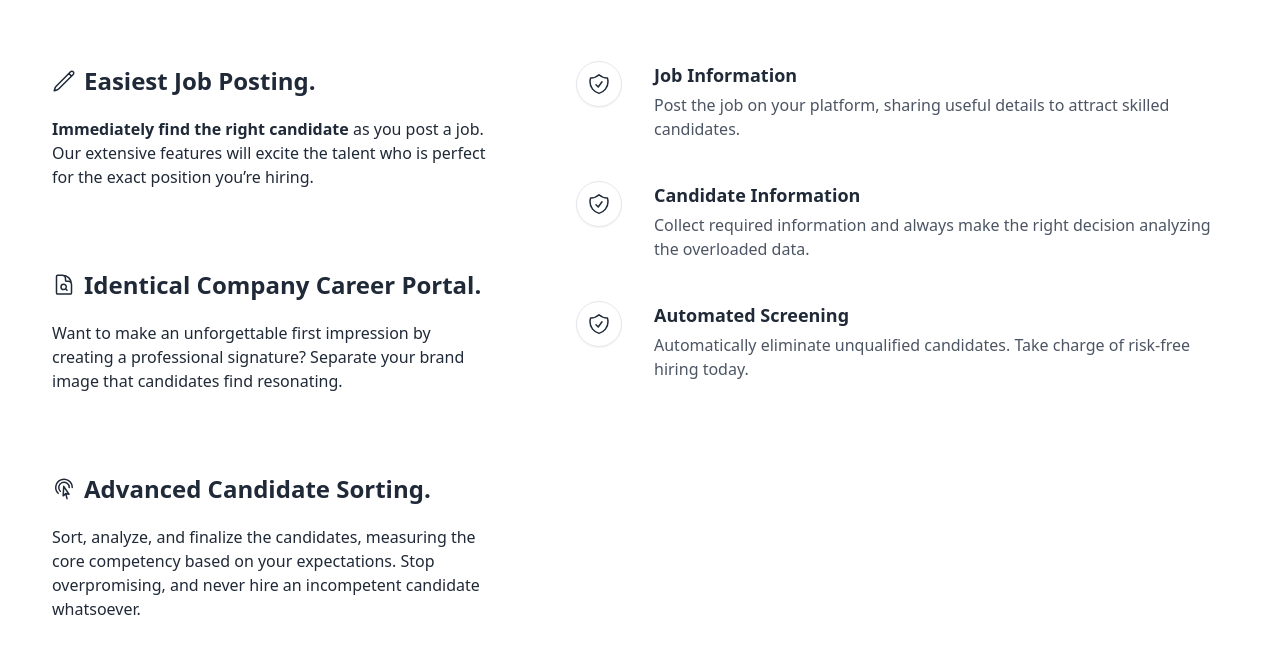
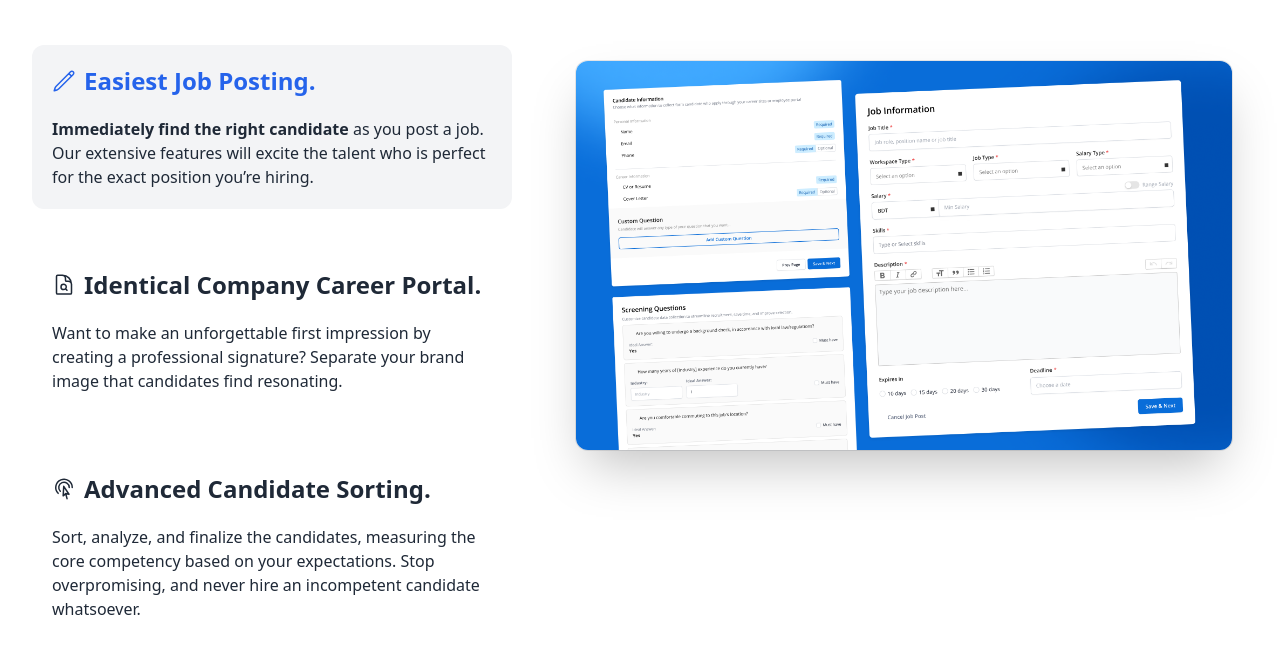
Before and after one commit to JuggleHire/jugglehire.com, a Nuxt app: page / in a window 1280 px wide. Shown: the part 2676-3340 px from the top of the page. Built offline with nearby package versions, Linux system fonts and the light colour scheme; what vue-datocms would draw is missing.

Commit message:
updated: career portal section

```diff
--- a/components/CareerPortal.vue
+++ b/components/CareerPortal.vue
@@ -1,147 +1,6 @@
 <template>
-  <!-- Icon Blocks -->
-  <div class="max-w-[85rem] px-4 py-10 sm:px-6 lg:px-8 lg:py-14 mx-auto">
-    <!-- Grid -->
-    <div class="grid md:grid-cols-2 gap-12">
-      <div class="space-y-6 lg:space-y-10">
-        <!-- Icon Block -->
-        <div class="flex group" data-aos="zoom-in" data-aos-delay="50*1">
-          <!-- Icon -->
-          <span
-            class="flex-shrink-0 inline-flex justify-center items-center w-[46px] h-[46px] rounded-full border border-gray-200 group-hover:border-gray-800 transition duration-200 bg-white text-gray-800 shadow-sm mx-auto"
-          >
-            <svg
-              xmlns="http://www.w3.org/2000/svg"
-              fill="none"
-              viewBox="0 0 24 24"
-              stroke-width="1.5"
-              stroke="currentColor"
-              class="w-6 h-6"
-            >
-              <path
-                stroke-linecap="round"
-                stroke-linejoin="round"
-                d="M9 12.75 11.25 15 15 9.75m-3-7.036A11.959 11.959 0 0 1 3.598 6 11.99 11.99 0 0 0 3 9.749c0 5.592 3.824 10.29 9 11.623 5.176-1.332 9-6.03 9-11.622 0-1.31-.21-2.571-.598-3.751h-.152c-3.196 0-6.1-1.248-8.25-3.285Z"
-              />
-            </svg>
-          </span>
-          <div class="ms-5 sm:ms-8">
-            <h3 class="text-base sm:text-lg font-semibold text-gray-800">
-              Unique Company Portal
-            </h3>
-            <p class="mt-1 text-gray-600">
-              Professionally display the company standard. Create lasting
-              impressions in the talented mind.
-            </p>
-          </div>
-        </div>
-        <div class="flex group" data-aos="zoom-in" data-aos-delay="50*2">
-          <!-- Icon -->
-          <span
-            class="flex-shrink-0 inline-flex justify-center items-center w-[46px] h-[46px] rounded-full border border-gray-200 group-hover:border-gray-800 transition duration-200 bg-white text-gray-800 shadow-sm mx-auto"
-          >
-            <svg
-              xmlns="http://www.w3.org/2000/svg"
-              fill="none"
-              viewBox="0 0 24 24"
-              stroke-width="1.5"
-              stroke="currentColor"
-              class="w-6 h-6"
-            >
-              <path
-                stroke-linecap="round"
-                stroke-linejoin="round"
-                d="M9 12.75 11.25 15 15 9.75m-3-7.036A11.959 11.959 0 0 1 3.598 6 11.99 11.99 0 0 0 3 9.749c0 5.592 3.824 10.29 9 11.623 5.176-1.332 9-6.03 9-11.622 0-1.31-.21-2.571-.598-3.751h-.152c-3.196 0-6.1-1.248-8.25-3.285Z"
-              />
-            </svg>
-          </span>
-          <div class="ms-5 sm:ms-8">
-            <h3 class="text-base sm:text-lg font-semibold text-gray-800">
-              Captivating Company Gallery
-            </h3>
-            <p class="mt-1 text-gray-600">
-              Visually showcase company culture, vision, mission, workforce, &
-              everything to create value.
-            </p>
-          </div>
-        </div>
-        <div class="flex group" data-aos="zoom-in" data-aos-delay="50*3">
-          <!-- Icon -->
-          <span
-            class="flex-shrink-0 inline-flex justify-center items-center w-[46px] h-[46px] rounded-full border border-gray-200 group-hover:border-gray-800 transition duration-200 bg-white text-gray-800 shadow-sm mx-auto"
-          >
-            <svg
-              xmlns="http://www.w3.org/2000/svg"
-              fill="none"
-              viewBox="0 0 24 24"
-              stroke-width="1.5"
-              stroke="currentColor"
-              class="w-6 h-6"
-            >
-              <path
-                stroke-linecap="round"
-                stroke-linejoin="round"
-                d="M9 12.75 11.25 15 15 9.75m-3-7.036A11.959 11.959 0 0 1 3.598 6 11.99 11.99 0 0 0 3 9.749c0 5.592 3.824 10.29 9 11.623 5.176-1.332 9-6.03 9-11.622 0-1.31-.21-2.571-.598-3.751h-.152c-3.196 0-6.1-1.248-8.25-3.285Z"
-              />
-            </svg>
-          </span>
-          <div class="ms-5 sm:ms-8">
-            <h3 class="text-base sm:text-lg font-semibold text-gray-800">
-              Open Jobs
-            </h3>
-            <p class="mt-1 text-gray-600">
-              Presenting all the current job openings will attract talent and
-              guarantee credibility.
-            </p>
-          </div>
-        </div>
-      </div>
-      <div class="space-y-3">
-        <h2 class="text-3xl text-gray-800 font-bold lg:text-4xl">
-          Identical Company Career Portal.
-        </h2>
-        <p class="text-gray-800">
-          Want to make an unforgettable first impression by creating a
-          professional signature? Separate your brand image that candidates find
-          resonating.
-        </p>
-        <ul class="space-y-4">
-          <li
-            v-for="(item, index) in rightSideList"
-            :key="item"
-            data-aos="fade-up"
-            :data-aos-delay="50 * index"
-            class="flex items-center gap-2 text-gray-800 font-bold text-base"
-          >
-            <span class="text-blue-600">
-              <svg
-                xmlns="http://www.w3.org/2000/svg"
-                fill="none"
-                viewBox="0 0 24 24"
-                stroke-width="1.5"
-                stroke="currentColor"
-                class="w-6 h-6"
-              >
-                <path
-                  stroke-linecap="round"
-                  stroke-linejoin="round"
-                  d="m4.5 12.75 6 6 9-13.5"
-                />
-              </svg>
-            </span>
-            {{ item }}
-          </li>
-        </ul>
-      </div>
-      <!-- End Col -->
-    </div>
+  <div class="mx-auto max-w-7xl ">
+    <img src="/identical-portal.png" alt="App screenshot" class="rounded-xl shadow-2xl ring-1 ring-gray-900/10 w-full">
+
   </div>
 </template>
-
-<script setup>
-const rightSideList = [
-  "Create Brand Signature",
-  "Collect Information Like Pro",
-  "Pick True Talent From The Mess",
-];
-</script>
--- a/components/EasiestJob.vue
+++ b/components/EasiestJob.vue
@@ -1,95 +1,8 @@
 <template>
-  <div class="space-y-6 lg:space-y-10">
-    <!-- Icon Block -->
-    <div class="flex group">
-      <!-- Icon -->
-      <span
-        class="flex-shrink-0 inline-flex justify-center items-center w-[46px] h-[46px] rounded-full border border-gray-200 group-hover:border-gray-800 transition duration-200 bg-white text-gray-800 shadow-sm mx-auto"
-      >
-        <svg
-          xmlns="http://www.w3.org/2000/svg"
-          fill="none"
-          viewBox="0 0 24 24"
-          stroke-width="1.5"
-          stroke="currentColor"
-          class="w-6 h-6"
-        >
-          <path
-            stroke-linecap="round"
-            stroke-linejoin="round"
-            d="M9 12.75 11.25 15 15 9.75m-3-7.036A11.959 11.959 0 0 1 3.598 6 11.99 11.99 0 0 0 3 9.749c0 5.592 3.824 10.29 9 11.623 5.176-1.332 9-6.03 9-11.622 0-1.31-.21-2.571-.598-3.751h-.152c-3.196 0-6.1-1.248-8.25-3.285Z"
-          />
-        </svg>
-      </span>
-      <div class="ms-5 sm:ms-8">
-        <h3 class="text-base sm:text-lg font-semibold text-gray-800">
-          Job Information
-        </h3>
-        <p class="mt-1 text-gray-600">
-          Post the job on your platform, sharing useful details to attract
-          skilled candidates.
-        </p>
-      </div>
-    </div>
-    <div class="flex group">
-      <!-- Icon -->
-      <span
-        class="flex-shrink-0 inline-flex justify-center items-center w-[46px] h-[46px] rounded-full border border-gray-200 group-hover:border-gray-800 transition duration-200 bg-white text-gray-800 shadow-sm mx-auto"
-      >
-        <svg
-          xmlns="http://www.w3.org/2000/svg"
-          fill="none"
-          viewBox="0 0 24 24"
-          stroke-width="1.5"
-          stroke="currentColor"
-          class="w-6 h-6"
-        >
-          <path
-            stroke-linecap="round"
-            stroke-linejoin="round"
-            d="M9 12.75 11.25 15 15 9.75m-3-7.036A11.959 11.959 0 0 1 3.598 6 11.99 11.99 0 0 0 3 9.749c0 5.592 3.824 10.29 9 11.623 5.176-1.332 9-6.03 9-11.622 0-1.31-.21-2.571-.598-3.751h-.152c-3.196 0-6.1-1.248-8.25-3.285Z"
-          />
-        </svg>
-      </span>
-      <div class="ms-5 sm:ms-8">
-        <h3 class="text-base sm:text-lg font-semibold text-gray-800">
-          Candidate Information
-        </h3>
-        <p class="mt-1 text-gray-600">
-          Collect required information and always make the right decision
-          analyzing the overloaded data.
-        </p>
-      </div>
-    </div>
-    <div class="flex group">
-      <!-- Icon -->
-      <span
-        class="flex-shrink-0 inline-flex justify-center items-center w-[46px] h-[46px] rounded-full border border-gray-200 group-hover:border-gray-800 transition duration-200 bg-white text-gray-800 shadow-sm mx-auto"
-      >
-        <svg
-          xmlns="http://www.w3.org/2000/svg"
-          fill="none"
-          viewBox="0 0 24 24"
-          stroke-width="1.5"
-          stroke="currentColor"
-          class="w-6 h-6"
-        >
-          <path
-            stroke-linecap="round"
-            stroke-linejoin="round"
-            d="M9 12.75 11.25 15 15 9.75m-3-7.036A11.959 11.959 0 0 1 3.598 6 11.99 11.99 0 0 0 3 9.749c0 5.592 3.824 10.29 9 11.623 5.176-1.332 9-6.03 9-11.622 0-1.31-.21-2.571-.598-3.751h-.152c-3.196 0-6.1-1.248-8.25-3.285Z"
-          />
-        </svg>
-      </span>
-      <div class="ms-5 sm:ms-8">
-        <h3 class="text-base sm:text-lg font-semibold text-gray-800">
-          Automated Screening
-        </h3>
-        <p class="mt-1 text-gray-600">
-          Automatically eliminate unqualified candidates. Take charge of
-          risk-free hiring today.
-        </p>
-      </div>
-    </div>
+  <div class="mx-auto max-w-7xl ">
+    <img src="/easiest-jobposting.png" alt="App screenshot" class="rounded-xl shadow-2xl ring-1 ring-gray-900/10 w-full">
+    <!-- <div class="relative" aria-hidden="true">
+          <div class="absolute -inset-x-20 bottom-0 bg-gradient-to-t from-white pt-[7%]"></div>
+        </div> -->
   </div>
 </template>
--- a/components/FeaturesTab.vue
+++ b/components/FeaturesTab.vue
@@ -1,124 +1,79 @@
 <template>
   <div class="py-[7rem]">
-    <div
-      class="max-w-[85rem] px-4 py-10 sm:px-6 lg:px-8 lg:py-14 mx-auto flex gap-12"
-    >
-      <ul
-        class="max-w-[30rem] flex flex-row md:flex-col overflow-x-auto gap-10"
-        aria-label="Tabs"
-        role="tablist"
-      >
-        <li
-          class="hs-tab-active:bg-gray-100 hs-tab-active:hover:border-transparent w-full flex flex-col text-start hover:bg-gray-100 p-3 md:p-5 rounded-xl group cursor-pointer"
-          role="tab"
-        >
-          <div
-            class="flex items-center gap-2 text-gray-800 group-hover:text-blue-600 transition duration-200"
-          >
+    <div class="max-w-[85rem] px-4 py-10 sm:px-6 lg:px-8 lg:py-14 mx-auto flex gap-12">
+      <ul class="max-w-[30rem] flex flex-row md:flex-col overflow-x-auto gap-10" aria-label="Tabs" role="tablist">
+        <li @click="tab = 1"
+          class="  w-full flex flex-col text-start hover:bg-gray-100 text-blue-600 p-3 md:p-5 rounded-xl group cursor-pointer"
+          role="tab" :class="tab === 1 ? 'bg-gray-100' : ''">
+          <div class="flex items-center gap-2  group-hover:text-blue-600 transition duration-200"
+            :class="tab === 1 ? 'text-blue-600' : 'text-gray-800'">
             <span>
-              <svg
-                xmlns="http://www.w3.org/2000/svg"
-                fill="none"
-                viewBox="0 0 24 24"
-                stroke-width="1.5"
-                stroke="currentColor"
-                class="w-6 h-6"
-              >
-                <path
-                  stroke-linecap="round"
-                  stroke-linejoin="round"
-                  d="m16.862 4.487 1.687-1.688a1.875 1.875 0 1 1 2.652 2.652L6.832 19.82a4.5 4.5 0 0 1-1.897 1.13l-2.685.8.8-2.685a4.5 4.5 0 0 1 1.13-1.897L16.863 4.487Zm0 0L19.5 7.125"
-                />
+              <svg xmlns="http://www.w3.org/2000/svg" fill="none" viewBox="0 0 24 24" stroke-width="1.5"
+                stroke="currentColor" class="w-6 h-6">
+                <path stroke-linecap="round" stroke-linejoin="round"
+                  d="m16.862 4.487 1.687-1.688a1.875 1.875 0 1 1 2.652 2.652L6.832 19.82a4.5 4.5 0 0 1-1.897 1.13l-2.685.8.8-2.685a4.5 4.5 0 0 1 1.13-1.897L16.863 4.487Zm0 0L19.5 7.125" />
               </svg>
             </span>
-            <span class="whitespace-nowrap text-2xl block font-semibold"
-              >Easiest Job Posting.</span
-            >
+            <span class="whitespace-nowrap text-2xl block font-semibold">Easiest Job Posting.</span>
           </div>
 
           <div class="mt-5 hidden lg:block">
-            <span class="mt-2 text-gray-800"
-              ><b>Immediately find the right candidate</b> as you post a job.
+            <span class="mt-2 text-gray-800"><b>Immediately find the right candidate</b> as you post a job.
               Our extensive features will excite the talent who is perfect for
-              the exact position you’re hiring.</span
-            >
+              the exact position you’re hiring.</span>
           </div>
         </li>
-        <li
-          class="hs-tab-active:bg-gray-100 hs-tab-active:hover:border-transparent w-full flex flex-col text-start hover:bg-gray-100 p-3 md:p-5 rounded-xl group cursor-pointer"
-          role="tab"
-        >
-          <div
-            class="flex items-center gap-2 text-gray-800 group-hover:text-blue-600 transition duration-200"
-          >
+        <li @click="tab = 2"
+          class="  w-full flex flex-col text-start hover:bg-gray-100 p-3 md:p-5 rounded-xl group cursor-pointer"
+          :class="tab === 2 ? 'bg-gray-100' : ''" role="tab">
+          <div class="flex items-center gap-2  group-hover:text-blue-600 transition duration-200"
+            :class="tab === 2 ? 'text-blue-600' : 'text-gray-800'">
             <span>
-              <svg
-                xmlns="http://www.w3.org/2000/svg"
-                fill="none"
-                viewBox="0 0 24 24"
-                stroke-width="1.5"
-                stroke="currentColor"
-                class="w-6 h-6"
-              >
-                <path
-                  stroke-linecap="round"
-                  stroke-linejoin="round"
-                  d="M19.5 14.25v-2.625a3.375 3.375 0 0 0-3.375-3.375h-1.5A1.125 1.125 0 0 1 13.5 7.125v-1.5a3.375 3.375 0 0 0-3.375-3.375H8.25m5.231 13.481L15 17.25m-4.5-15H5.625c-.621 0-1.125.504-1.125 1.125v16.5c0 .621.504 1.125 1.125 1.125h12.75c.621 0 1.125-.504 1.125-1.125V11.25a9 9 0 0 0-9-9Zm3.75 11.625a2.625 2.625 0 1 1-5.25 0 2.625 2.625 0 0 1 5.25 0Z"
-                />
+              <svg xmlns="http://www.w3.org/2000/svg" fill="none" viewBox="0 0 24 24" stroke-width="1.5"
+                stroke="currentColor" class="w-6 h-6">
+                <path stroke-linecap="round" stroke-linejoin="round"
+                  d="M19.5 14.25v-2.625a3.375 3.375 0 0 0-3.375-3.375h-1.5A1.125 1.125 0 0 1 13.5 7.125v-1.5a3.375 3.375 0 0 0-3.375-3.375H8.25m5.231 13.481L15 17.25m-4.5-15H5.625c-.621 0-1.125.504-1.125 1.125v16.5c0 .621.504 1.125 1.125 1.125h12.75c.621 0 1.125-.504 1.125-1.125V11.25a9 9 0 0 0-9-9Zm3.75 11.625a2.625 2.625 0 1 1-5.25 0 2.625 2.625 0 0 1 5.25 0Z" />
               </svg>
             </span>
-            <span class="whitespace-nowrap text-2xl block font-semibold"
-              >Identical Company Career Portal.</span
-            >
+            <span class="whitespace-nowrap text-2xl block font-semibold">Identical Company Career Portal.</span>
           </div>
 
           <div class="mt-5 hidden lg:block">
-            <span class="mt-2 text-gray-800"
-              >Want to make an unforgettable first impression by creating a
+            <span class="mt-2 text-gray-800">Want to make an unforgettable first impression by creating a
               professional signature? Separate your brand image that candidates
-              find resonating.</span
-            >
+              find resonating.</span>
           </div>
         </li>
-        <li
-          class="hs-tab-active:bg-gray-100 hs-tab-active:hover:border-transparent w-full flex flex-col text-start hover:bg-gray-100 p-3 md:p-5 rounded-xl group cursor-pointer"
-          role="tab"
-        >
-          <div
-            class="flex items-center gap-2 text-gray-800 group-hover:text-blue-600 transition duration-200"
-          >
+        <li @click="tab = 3"
+          class="  w-full flex flex-col text-start hover:bg-gray-100 p-3 md:p-5 rounded-xl group cursor-pointer"
+          :class="tab === 3 ? 'bg-gray-100' : ''" role="tab">
+          <div class="flex items-center gap-2  group-hover:text-blue-600 transition duration-200"
+            :class="tab === 3 ? 'text-blue-600' : 'text-gray-800'">
             <span>
-              <svg
-                xmlns="http://www.w3.org/2000/svg"
-                fill="none"
-                viewBox="0 0 24 24"
-                stroke-width="1.5"
-                stroke="currentColor"
-                class="w-6 h-6"
-              >
-                <path
-                  stroke-linecap="round"
-                  stroke-linejoin="round"
-                  d="M15.042 21.672 13.684 16.6m0 0-2.51 2.225.569-9.47 5.227 7.917-3.286-.672Zm-7.518-.267A8.25 8.25 0 1 1 20.25 10.5M8.288 14.212A5.25 5.25 0 1 1 17.25 10.5"
-                />
+              <svg xmlns="http://www.w3.org/2000/svg" fill="none" viewBox="0 0 24 24" stroke-width="1.5"
+                stroke="currentColor" class="w-6 h-6">
+                <path stroke-linecap="round" stroke-linejoin="round"
+                  d="M15.042 21.672 13.684 16.6m0 0-2.51 2.225.569-9.47 5.227 7.917-3.286-.672Zm-7.518-.267A8.25 8.25 0 1 1 20.25 10.5M8.288 14.212A5.25 5.25 0 1 1 17.25 10.5" />
               </svg>
             </span>
-            <span class="whitespace-nowrap text-2xl block font-semibold"
-              >Advanced Candidate Sorting.</span
-            >
+            <span class="whitespace-nowrap text-2xl block font-semibold">Advanced Candidate Sorting.</span>
           </div>
 
           <div class="mt-5 hidden lg:block">
-            <span class="mt-2 text-gray-800"
-              >Sort, analyze, and finalize the candidates, measuring the core
+            <span class="mt-2 text-gray-800">Sort, analyze, and finalize the candidates, measuring the core
               competency based on your expectations. Stop overpromising, and
-              never hire an incompetent candidate whatsoever.</span
-            >
+              never hire an incompetent candidate whatsoever.</span>
           </div>
         </li>
       </ul>
       <div class="p-4">
-        <easiest-job />
+        <div v-if="tab === 1">
+          <easiest-job />
+        </div>
+        <div v-if="tab === 2">
+          <career-portal />
+        </div>
+
       </div>
     </div>
   </div>
--- a/components/InterviewScheduling.vue
+++ b/components/InterviewScheduling.vue
@@ -21,7 +21,7 @@
             </dl>
           </div>
         </div>
-        <img src="https://tailwindui.com/img/component-images/dark-project-app-screenshot.png" alt="Product screenshot"
+        <img src="/simple-interview.png" alt="Product screenshot"
           class="w-[48rem] max-w-none rounded-xl shadow-xl ring-1 ring-gray-400/10 sm:w-[57rem] md:-ml-4 lg:-ml-0"
           width="2432" height="1442" />
       </div>
```
Also changed, not shown: public/identical-portal.png (added).
